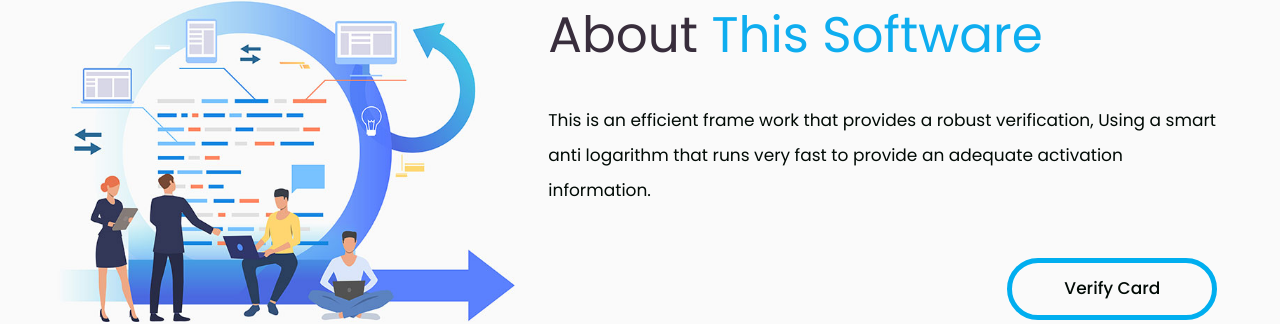
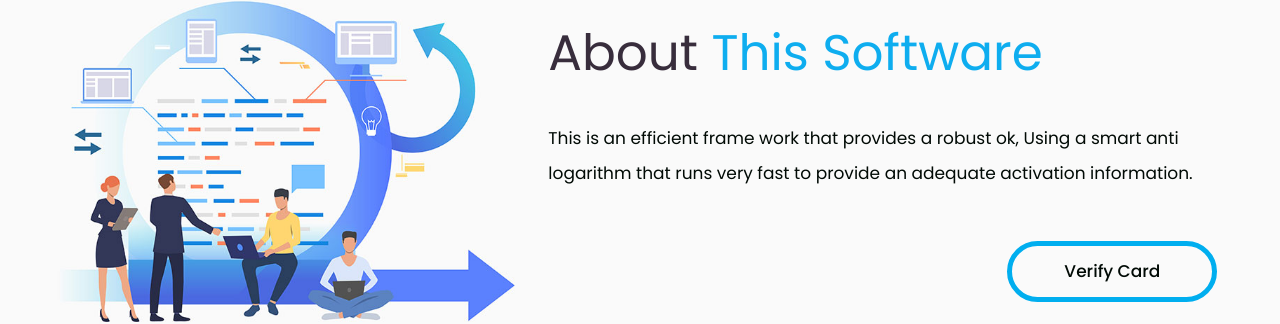
Before and after one commit to emmazyconcepts/Upwork-gig, a plain HTML site: page index.html in a window 1280 px wide. Shown: the part 1132-1456 px from the top of the page. Drawn offline with nearby package versions, Linux system fonts and the light colour scheme; some packages are replaced by stand-ins of ours.

Commit message:
added some functions

```diff
--- a/index.html
+++ b/index.html
@@ -181,7 +181,7 @@
                      <div class="titlepage">
                         <h2>About <span class="blu">This Software</span></h2>
                         <p>This is an efficient frame work that
-                           provides a robust verification,
+                           provides a robust ok,
                            Using a smart anti logarithm that
                            runs very fast to provide an
                            adequate activation information.</p>
```
